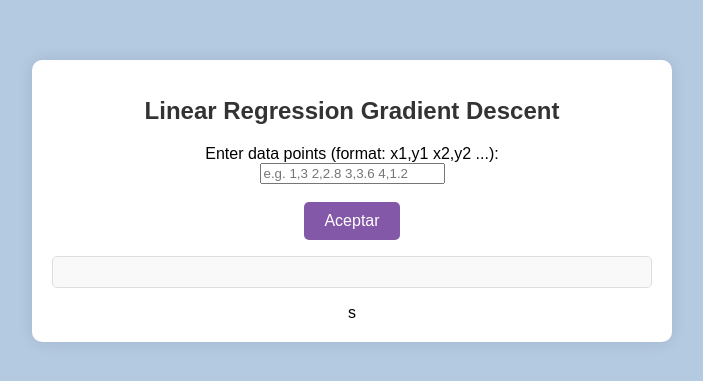
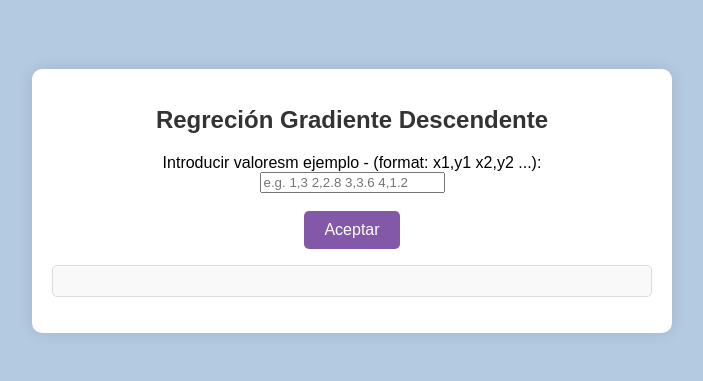
Before and after one commit to Gabs-Contreras/gradiente-descendiente, a plain HTML site: page index.html in a window 1280 px wide. Shown: the part 219-600 px from the top of the page, without its empty margins (288-991 px from the left). Drawn offline with Linux system fonts and the light colour scheme.

Commit message:
Add files via upload

```diff
--- a/index.html
+++ b/index.html
@@ -3,20 +3,21 @@
 <head>
     <meta charset="UTF-8">
     <meta name="viewport" content="width=device-width, initial-scale=1.0">
-    <title>Linear Regression</title>
+    <title>Regreción</title>
     <link rel="stylesheet" href="styles.css">
 </head>
 <body>
     <div class="container">
-        <h1>Linear Regression Gradient Descent</h1>
+        <h1>Regreción Gradiente Descendente</h1>
         <form id="dataForm">
-            <label for="values">Enter data points (format: x1,y1 x2,y2 ...):</label><br>
+            <label for="values">Introducir valoresm ejemplo - (format: x1,y1 x2,y2 ...):</label><br>
             <input type="text" id="values" name="values" placeholder="e.g. 1,3 2,2.8 3,3.6 4,1.2"><br><br>
             <button type="submit" class="boton">Aceptar</button>
         </form>
 
         <p id="output" class="output"></p>
-    s
+
+
     </div>
 
     <script src="main.js"></script>
```
